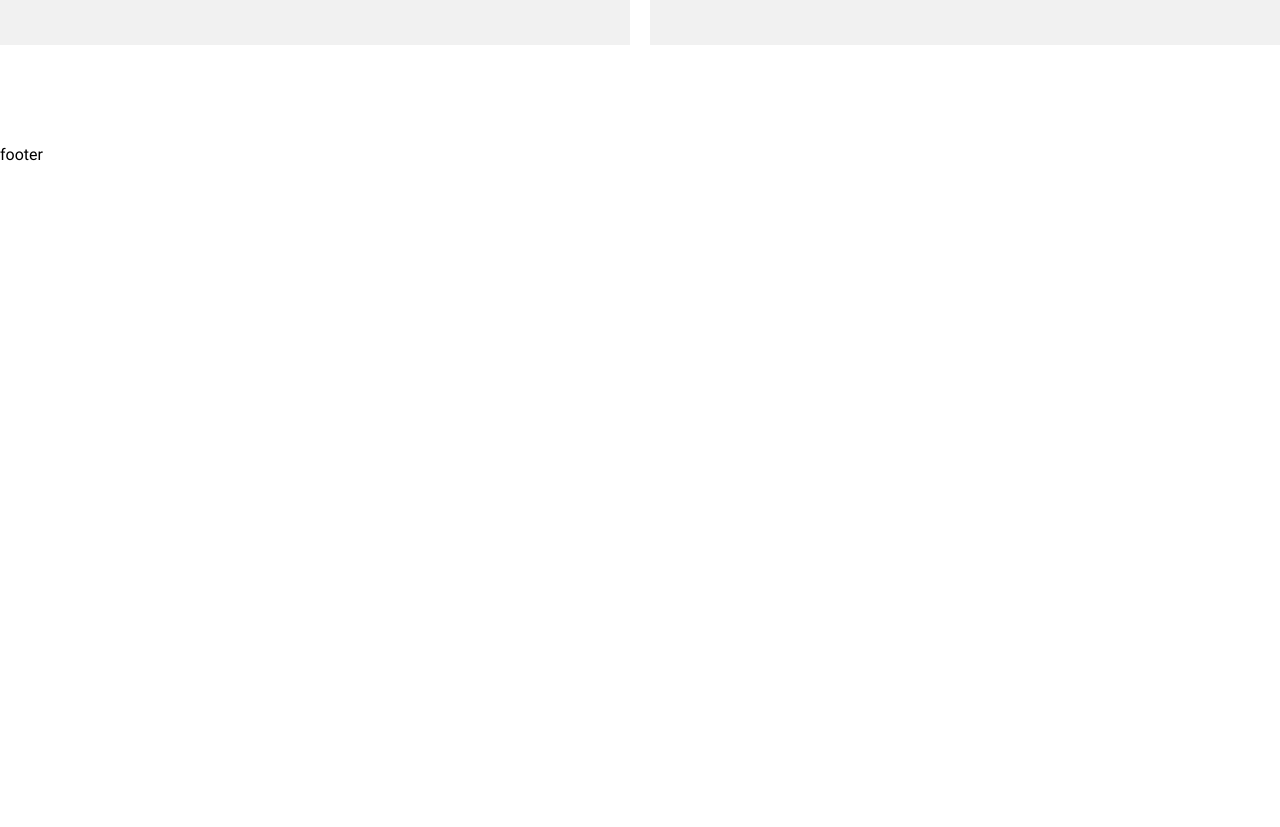
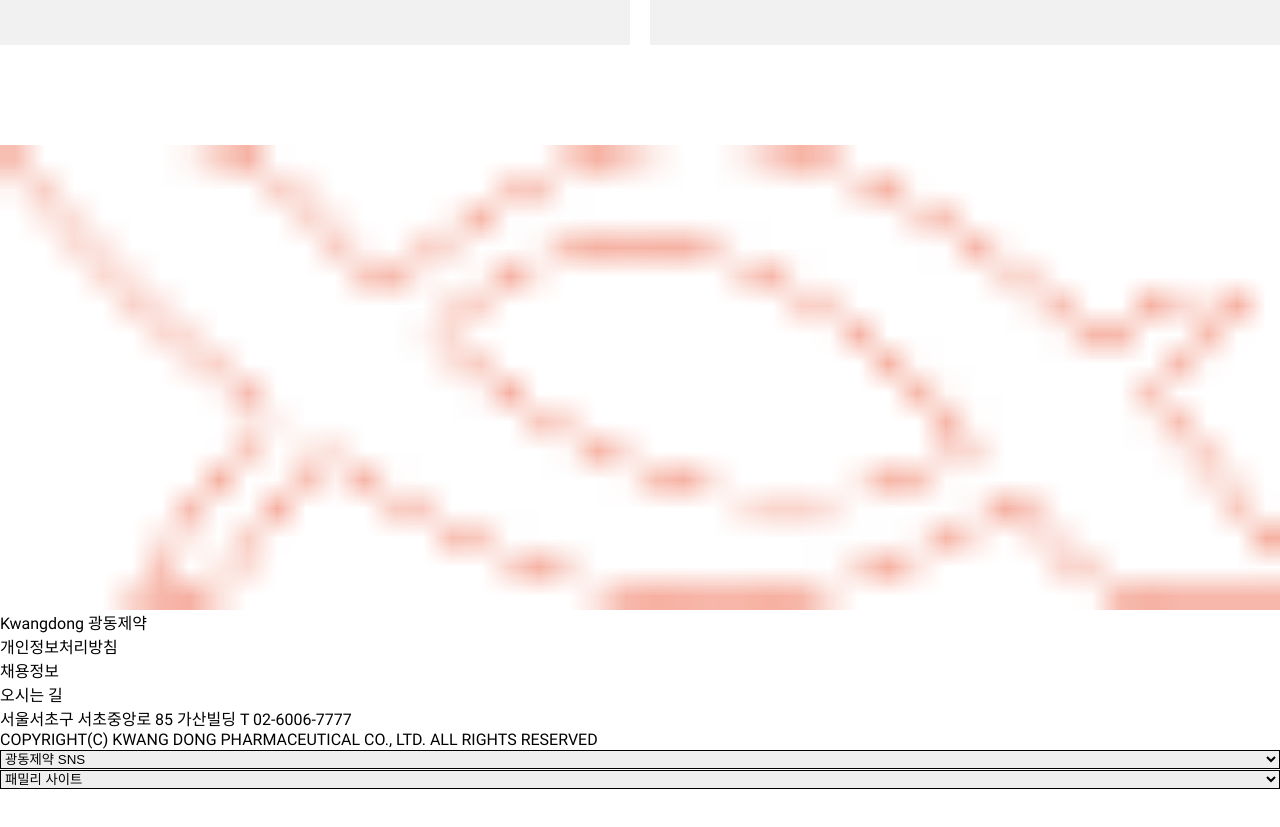
Before and after one commit to pam7461/kwangdong, a plain HTML site: page index.html in a window 1280 px wide. Shown: the part 3386-4213 px from the top of the page. Before the commit the page ends 3648 px from the top, so only its background shows below. Drawn offline with Linux system fonts and the light colour scheme; a web font is replaced by a local one.

Commit message:
Add files via upload

```diff
--- a/index.html
+++ b/index.html
@@ -926,7 +926,48 @@
     </section>
     <footer class="footer">
       <div class="container">
-        footer
+        <div class="footer-item footer-top">
+          <div class="footer-logo">
+            <a href="./index.html">
+              <div class="img-box">
+                <img src="./images/logo-white.png" alt="광동제약 로고2">
+              </div>
+              <span>Kwangdong</span>
+              <span>광동제약</span>
+            </a>
+          </div>
+          <ul>
+            <li><a href="#">개인정보처리방침</a></li>
+            <li><a href="#">채용정보</a></li>
+            <li><a href="#">오시는 길</a></li>
+          </ul>
+        </div>
+        <div class="footer-item footer-middle">
+          <address>
+            <p>서울서초구 서초중앙로 85 가산빌딩 T 02-6006-7777</p>
+            <p>COPYRIGHT(C) KWANG DONG PHARMACEUTICAL CO., LTD. ALL RIGHTS RESERVED</p>
+          </address>
+        </div>
+        <div class="footer-item footer-buttom">
+          <form action="#">
+            <select>
+              <option>광동제약 SNS</option>
+              <option>광동제약 인스타그램</option>
+              <option>비타500 인스타그램</option>
+              <option>광동 온더 인스타그램</option>
+              <option>광동제약 유튜브</option>
+              <option>광동제약 페이스북</option>
+            </select>
+            <select>
+              <option>패밀리 사이트</option>
+              <option>광동건설</option>
+              <option>광동전자</option>
+              <option>광동서비스</option>
+              <option>광동자동차</option>
+              <option>광동케미컬</option>
+            </select>
+          </form>
+        </div>
       </div>
     </footer>
   </section>
```
